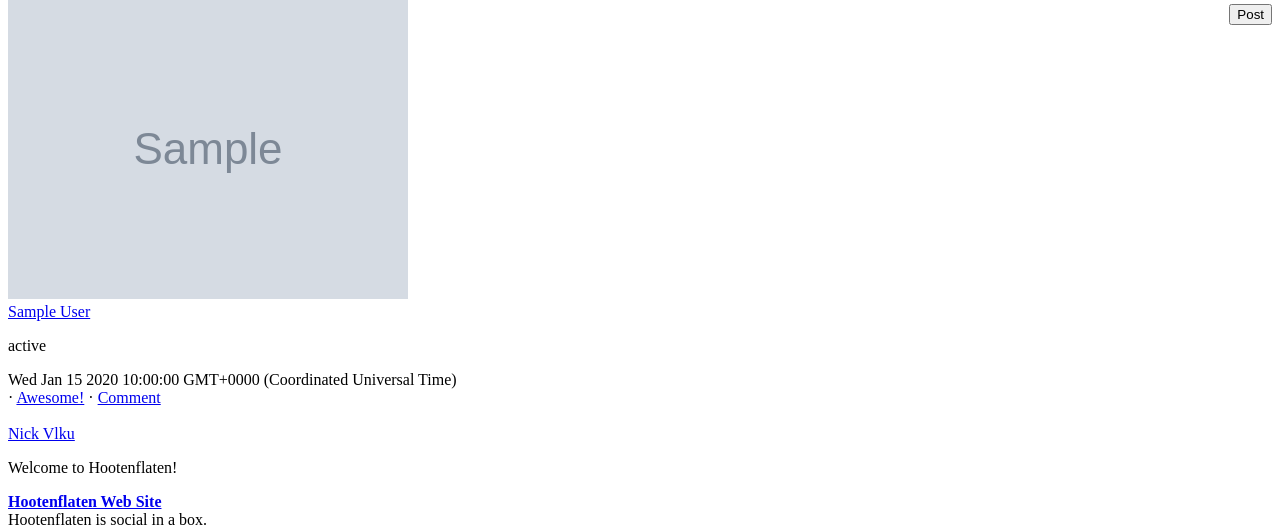
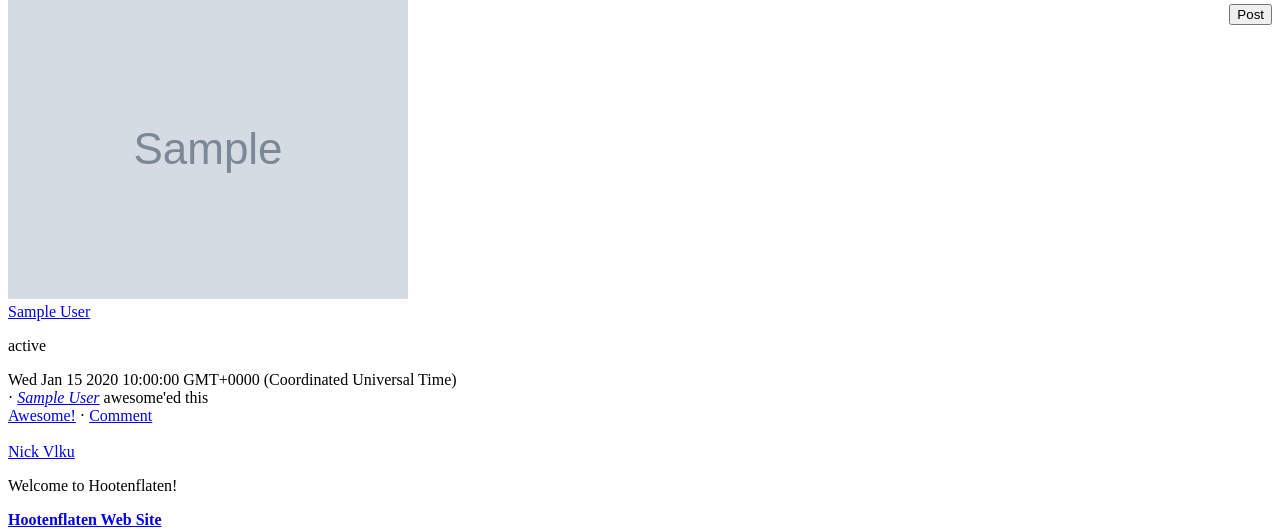
Before and after one commit to nickvlku/hootenflaten, a Flask app: template themes/plain/templates/logged_in_base.html in a window 1280 px wide. Shown: the part 717-1247 px from the top of the page. Run offline with Flask 2, Linux system fonts and the light colour scheme; the template is opened without the code that fills it: most values are stand-ins (such as "Sample title", 1, 10 or a date in 2020); grey boxes marked "Sample" are stand-in pictures; parts of the project's set-up code (start-up, migrations or seed data) failed here and were passed over; some libraries are stand-ins or nearby versions.

Commit message:
Awesome status updates TODO:  Pull out "Status" template from base logged in -- right now we're duping that code

```diff
--- a/themes/plain/templates/logged_in_base.html
+++ b/themes/plain/templates/logged_in_base.html
@@ -31,6 +31,31 @@
     <script src="http://ajax.googleapis.com/ajax/libs/jquery/1.7.2/jquery.min.js"></script>
     <script src="{{ theme_static('bootstrap/js/date.js') }}"/></script>
     <script src="{{ theme_static('bootstrap/js/plain.js') }}"/></script>
+    <script type='text/javascript'>
+        hootenflaten.awesome_status = function(status_id) {
+            $.getJSON('{{url_for('hootenflaten_status.status_awesome')}}',
+            {
+                id: status_id
+            }, function(data) {
+                if (data.awesome_list.length > 0) {
+                    var names = [];
+                    $(data.awesome_list).each(function(user) {
+                        user_string = '<i><a href="/users/' + this.user_id + '">' + this.first_name + ' ' + this.last_name + '</a></i>';
+                        names.push(user_string)
+                    });
+                    $(".awesome_list[status_id='"+ data.id + "']").each(function() {
+                        this.innerHTML = names.join(",") + "  awesome'ed this<br/>";
+                    })
+                }
+                else {
+                    $(".awesome_list[status_id='"+ data.id + "']").each(function() {
+                        this.innerHTML = "";
+                    });
+                }
+            });
+            return false;
+        };
+    </script>
     {% endblock %}
 
     {% endblock %}
@@ -168,7 +193,16 @@
                         <div class="status_img"><img src="{{status.user.profile_image}}" /></div>
                         <div class="status_text"><a href="#" class="blue">{{status.user.full_name}}</a>
                             <p class="text">{{status.status_update}}</p>
-                            <div class="date" date_id="{{status.id}}">{{status.created_at}} UTC</div><div class="date"> &middot; <a href="#" class="light_blue">
+                            <div class="date" date_id="{{status.id}}">{{status.created_at}} UTC</div><div class="date"> &middot;
+                                <span class="awesome_list" status_id="{{status.id}}">
+                                {% if status.awesome_list %}
+                                    {% for user in status.awesome_list %}
+                                        <i><a href="/users/{{user.id}}">{{user.first_name}} {{user.last_name}}</a></i> {% if not loop.last %}, {% endif %}
+                                    {% endfor %}
+                                    awesome'ed this<br/>
+                                {% endif %}
+                                </span>
+                                <a href="#" status_id="{{status.id}}" id="awesome_{{status.id}}" class="light_blue">
                                 Awesome!</a> &middot; <a href="#" class="light_blue">Comment</a></div>
                         </div>
                         <div class="clear"></div>
@@ -177,6 +211,9 @@
                         $(function() {
                             var status_date = $("div[date_id='{{status.id}}']")[0].innerHTML;
                             $("div[date_id='{{status.id}}']")[0].innerHTML = new Date(status_date).toString('h:mm:ss tt dddd, MMMM dd, yyyy');
+                            $("#awesome_{{status.id}}").click(function() {
+                                hootenflaten.awesome_status($(this).attr("status_id"));
+                            })
                         });
                     </script>
                 {% endfor %}
@@ -275,6 +312,7 @@
                 return false;
             });
         });
+
 </script>
 
 {% endblock %}
```
Also changed, not shown: hootenflaten_status/models.py (+10 -2 lines), hootenflaten_status/templates/_themes/plain/status.html (+11 -2 lines), hootenflaten_status/views.py (+15 -0 lines), themes/plain/static/bootstrap/js/plain.js (+5 -4 lines).
